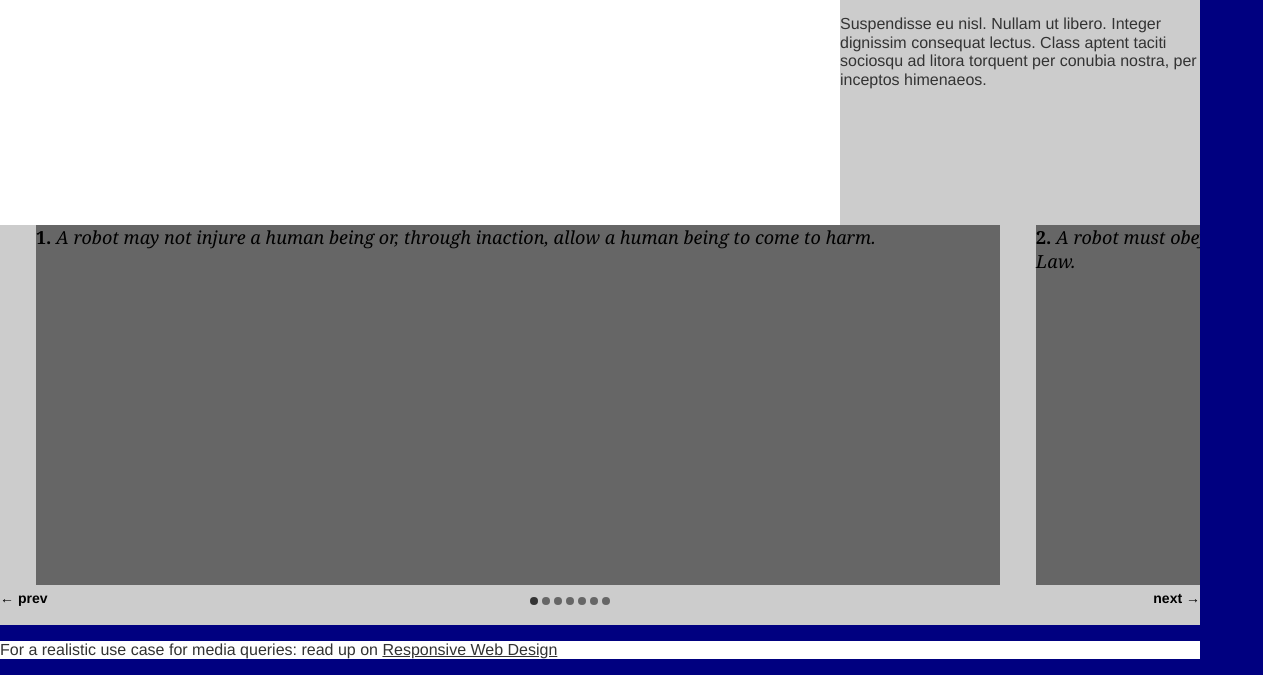
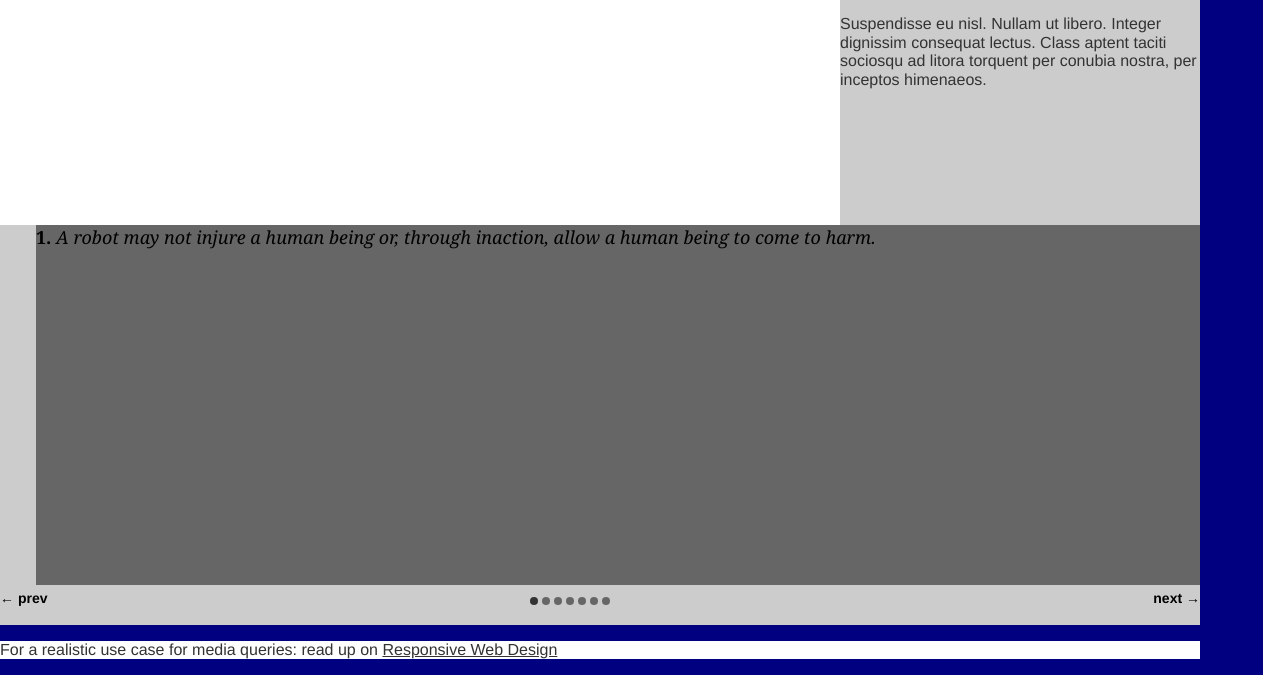
Before and after one commit to roberts-sandbox/test-nick, a PHP site: template lab/templates/combo/index.html in a window 1536 px wide. Shown: the part 781-1456 px from the top of the page, without its empty margins (0-1263 px from the left). Run offline with PHP 8.4, Linux system fonts and the light colour scheme; the template is opened without the code that fills it, so the values that code supplies are empty; some libraries are stand-ins or nearby versions.

Commit message:
fixed responsive layout for slider

```diff
--- a/lab/templates/combo/css/screen.css
+++ b/lab/templates/combo/css/screen.css
@@ -224,10 +224,17 @@ http://www.alistapart.com/articles/responsive-web-design/
 	}
 
 	#scroller li {
-		width:584px; /* max-width (620px) - 36px) */
-		margin-left:36px
+		width:584px; /* body width (620px) - margin-left (36px) */
+		margin-left:36px;
 	}
 
+	#thelist {
+		width:4340px; /* body-width (620px) * number of list items (7)) */
+	}
+
+	#scroller {
+		width:4340px;
+	}
 
 }
 
@@ -255,8 +262,16 @@ http://www.alistapart.com/articles/responsive-web-design/
 	}
 
 	#scroller li {
-		width:764px; /* max-width (800px) - 36px) */
-		margin-left:36px
+		width:664px; /* body width (700px) - margin-left (36px) */
+		margin-left:36px;
+	}
+
+	#thelist {
+		width:4900px; /* body-width (700px) * number of list items (7)) */
+	}
+
+	#scroller {
+		width:4900px;
 	}
 
 }
@@ -268,22 +283,18 @@ http://www.alistapart.com/articles/responsive-web-design/
 		width:900px;
 	}
 
-	/*#scroller li {
-		width:13.771429%; /* max-width - margin-left) */
-	/*	margin-left:0.51428571%
-	}*/
 
 	#scroller li {
-		width:964px; /* max-width - margin-left) */
+		width:864px; /* body width (900px) - margin-left (36px) */
 		margin-left:36px;
 	}
 
 	#thelist {
-		width:7000px;
+		width:6300px; /* body-width (900px) * number of list items (7)) */
 	}
 
 	#scroller {
-		width:7000px;
+		width:6300px;
 	}
 
 
@@ -295,4 +306,17 @@ http://www.alistapart.com/articles/responsive-web-design/
 		background: navy;
 		width:1200px;
 	}
+
+	#scroller li {
+	width:1164px; /* body width (1200px) - margin-left (36px) */
+	margin-left:36px;
+	}
+
+	#thelist {
+		width:8400px; /* body-width (1200px) * number of list items (7)) */
+	}
+
+	#scroller {
+		width:8400px;
+	}
 }
```
